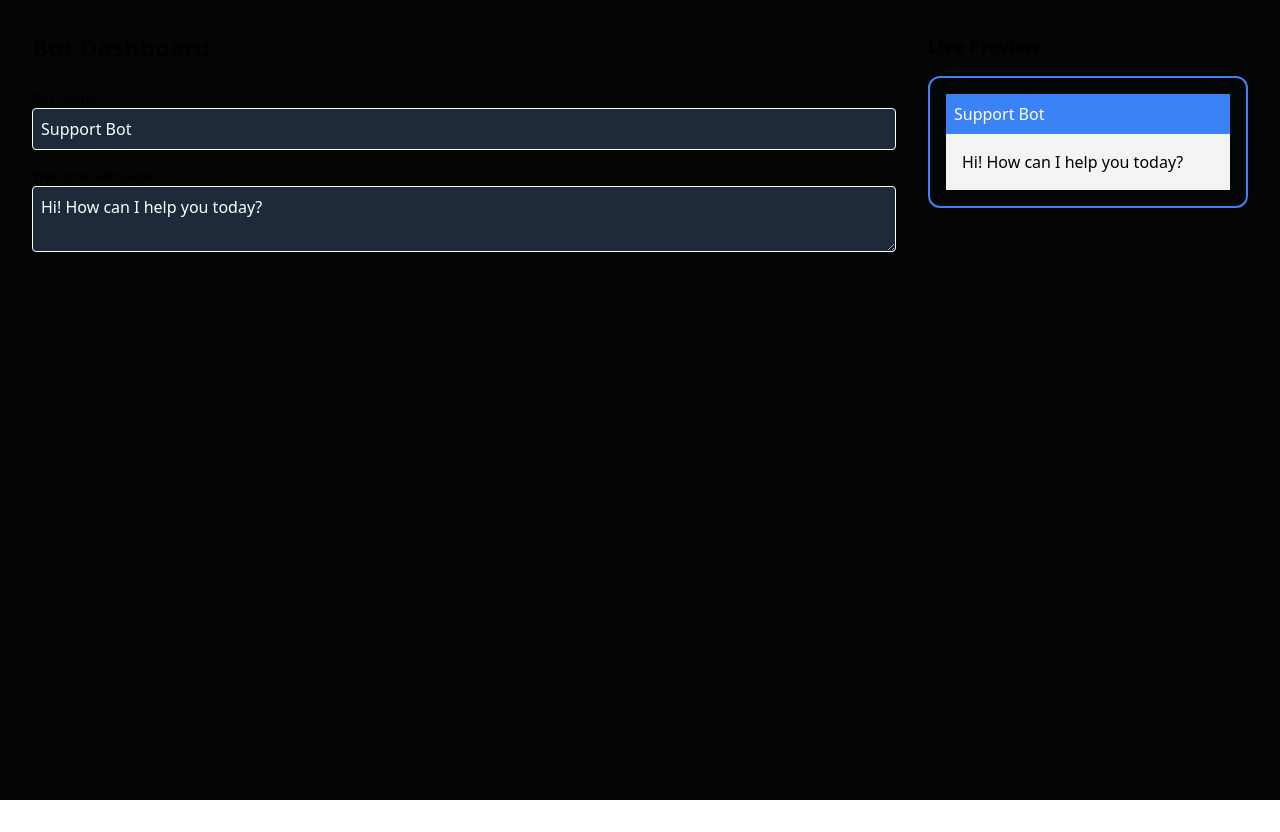
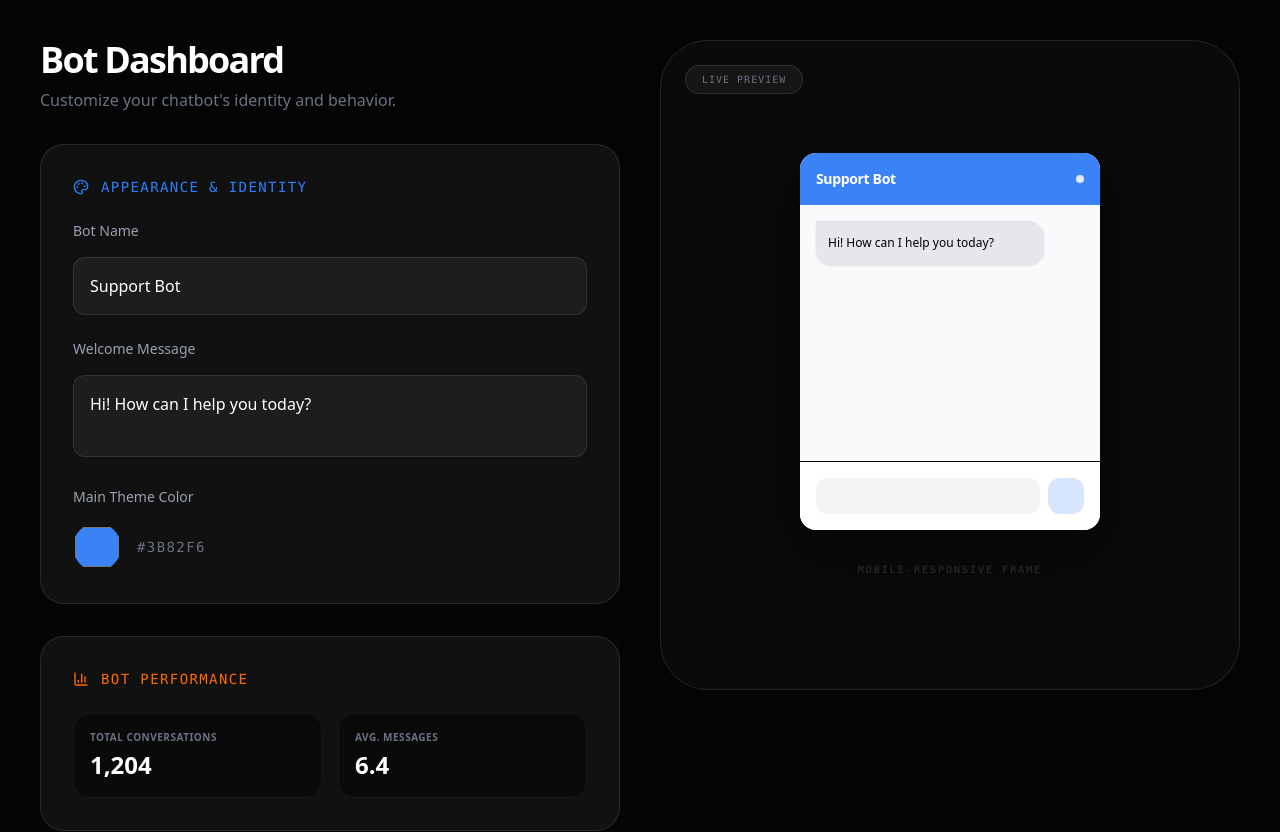
Before and after one commit to SatyamRaj-WebDeveloper/chatbot-platform, a Next.js app in the folder frontend/: page /dashboard in a window 1280 px wide. Shown: the top 832 px of the page. Before the commit the page ends 800 px from the top, so only its background shows below. Built offline with nearby package versions, Linux system fonts and the light colour scheme.

Commit message:
Typing Error Fix

```diff
--- a/frontend/src/app/dashboard/page.js
+++ b/frontend/src/app/dashboard/page.js
@@ -1,80 +1,11 @@
 'use client';
-import { useState, useEffect } from 'react';
-import { useChatConfig } from '@/context/ChatContext';
+import DashboardPage from '../../components/dashboard/page.js';
+import { ChatProvider } from '@/context/ChatContext';
 
-export default function DashboardPage() {
-  const { config, setConfig } = useChatConfig();
-
-  // 1. Create local state to "buffer" the typing
-  const [localConfig, setLocalConfig] = useState({
-    botName: config.botName,
-    welcomeMessage: config.welcomeMessage,
-    mainColor: config.mainColor
-  });
-
-  // 2. Keep local state in sync if global config changes externally
-  useEffect(() => {
-    setLocalConfig({
-      botName: config.botName,
-      welcomeMessage: config.welcomeMessage,
-      mainColor: config.mainColor
-    });
-  }, [config.id]);
-
-  const handleInputChange = (e) => {
-    const { name, value } = e.target;
-
-    // Update local state IMMEDIATELY for smooth typing
-    setLocalConfig(prev => ({ ...prev, [name]: value }));
-
-    // Update global context for the "Live Preview"
-    // We use a small delay or direct update here so the preview matches
-    setConfig(prev => ({ ...prev, [name]: value }));
-  };
-
+export default function Page() {
   return (
-    <div className="flex flex-col md:flex-row gap-8 p-8">
-      {/* Configuration Column */}
-      <div className="flex-1 space-y-6">
-        <h1 className="text-2xl font-bold">Bot Dashboard</h1>
-
-        <div className="space-y-4">
-          <div>
-            <label className="block text-sm font-medium">Bot Name</label>
-            <input
-              name="botName"
-              className="w-full p-2 border rounded bg-gray-800 text-white"
-              value={localConfig.botName} // Link to LOCAL state
-              onChange={handleInputChange}
-            />
-          </div>
-
-          <div>
-            <label className="block text-sm font-medium">Welcome Message</label>
-            <textarea
-              name="welcomeMessage"
-              className="w-full p-2 border rounded bg-gray-800 text-white"
-              value={localConfig.welcomeMessage} // Link to LOCAL state
-              onChange={handleInputChange}
-            />
-          </div>
-
-          {/* Rest of your UI (Color picker, etc.) */}
-        </div>
-      </div>
-
-      {/* Live Preview Column - Uses global 'config' for the widget display */}
-      <div className="w-80">
-         <h2 className="text-lg font-semibold mb-4">Live Preview</h2>
-         <div style={{ borderColor: config.mainColor }} className="border-2 rounded-xl p-4">
-            <div style={{ backgroundColor: config.mainColor }} className="p-2 text-white">
-               {config.botName}
-            </div>
-            <div className="p-4 bg-gray-100 text-black">
-               {config.welcomeMessage}
-            </div>
-         </div>
-      </div>
-    </div>
+    <ChatProvider>
+      <DashboardPage />
+    </ChatProvider>
   );
 }
--- a/frontend/src/components/dashboard/page.js
+++ b/frontend/src/components/dashboard/page.js
@@ -1,18 +1,27 @@
 'use client';
-import { useState, useEffect } from 'react'; // Added useState and useEffect
+import { useState, useEffect } from 'react';
 import { useChatConfig } from '@/context/ChatContext';
 import { Settings, MessageSquare, Palette, Code, Layout, BarChart3, Copy, Check } from 'lucide-react';
 
 export default function DashboardPage() {
-  const { config, updateConfig } = useChatConfig();
+  const { config, updateConfig, setConfig } = useChatConfig();
   const [copiedId, setCopiedId] = useState(false);
 
-  // Requirement Met: Basic Analytics Operation
-  // In a real app, these would come from your MongoDB aggregation
-  const stats = {
-    conversations: 1204,
-    avgMessages: 6.4
-  };
+  // 1. Local state to "buffer" typing so it's smooth
+  const [localConfig, setLocalConfig] = useState({
+    botName: config.botName,
+    welcomeMessage: config.welcomeMessage
+  });
+
+  // 2. Sync local state when the bot config loads initially
+  useEffect(() => {
+    setLocalConfig({
+      botName: config.botName,
+      welcomeMessage: config.welcomeMessage
+    });
+  }, [config.id]);
+
+  const stats = { conversations: 1204, avgMessages: 6.4 };
 
   const copyToClipboard = (text, isId = false) => {
     navigator.clipboard.writeText(text);
@@ -20,6 +29,17 @@ export default function DashboardPage() {
       setCopiedId(true);
       setTimeout(() => setCopiedId(false), 2000);
     }
+  };
+
+  // 3. Optimized Handler: Instant local update + Preview update
+  const handleTyping = (e) => {
+    const { name, value } = e.target;
+
+    // Update local UI immediately for zero lag
+    setLocalConfig(prev => ({ ...prev, [name]: value }));
+
+    // Update global state ONLY for the Live Preview (does not call API)
+    setConfig(prev => ({ ...prev, [name]: value }));
   };
 
   return (
@@ -41,9 +61,11 @@ export default function DashboardPage() {
             <label className="block text-sm font-medium text-gray-400">Bot Name</label>
             <input
               type="text"
+              name="botName"
               placeholder="e.g. Support Bot"
-              value={config.botName}
-              onChange={(e) => updateConfig({ botName: e.target.value })}
+              value={localConfig.botName} // Use localConfig state
+              onChange={handleTyping}
+              onBlur={() => updateConfig({ botName: localConfig.botName })} // Save to DB on blur
               className="w-full bg-white/5 border border-white/10 p-4 rounded-xl outline-none focus:border-blue-500 text-white transition-all"
             />
           </div>
@@ -51,9 +73,11 @@ export default function DashboardPage() {
           <div className="space-y-4">
             <label className="block text-sm font-medium text-gray-400">Welcome Message</label>
             <textarea
+              name="welcomeMessage"
               rows="2"
-              value={config.welcomeMessage}
-              onChange={(e) => updateConfig({ welcomeMessage: e.target.value })}
+              value={localConfig.welcomeMessage} // Use localConfig state
+              onChange={handleTyping}
+              onBlur={() => updateConfig({ welcomeMessage: localConfig.welcomeMessage })} // Save to DB on blur
               className="w-full bg-white/5 border border-white/10 p-4 rounded-xl outline-none focus:border-blue-500 text-white transition-all resize-none"
             />
           </div>
@@ -64,7 +88,14 @@ export default function DashboardPage() {
     <input
       type="color"
       value={config.mainColor}
-                onChange={(e) => updateConfig({ mainColor: e.target.value })}
+      onChange={(e) => {
+        const newColor = e.target.value;
+        // 1. Update the UI state IMMEDIATELY for the Live Preview
+        setConfig(prev => ({ ...prev, mainColor: newColor }));
+
+        // 2. Optional: Only call the DB save if you aren't sliding the picker too fast
+        updateConfig({ mainColor: newColor });
+      }}
       className="w-12 h-12 bg-transparent border-none outline-none cursor-pointer rounded-full"
     />
     <span className="font-mono text-sm text-gray-500 uppercase tracking-widest">{config.mainColor}</span>
@@ -72,7 +103,7 @@ export default function DashboardPage() {
 </div>
         </section>
 
-        {/* 2. Dynamic Analytics Section */}
+        {/* 2. Bot Performance Section */}
         <section className="bg-white/5 border border-white/10 p-6 md:p-8 rounded-3xl space-y-6">
           <div className="flex items-center gap-3 text-orange-500 font-mono text-sm tracking-widest uppercase">
             <BarChart3 size={16} /> Bot Performance
@@ -89,7 +120,7 @@ export default function DashboardPage() {
           </div>
         </section>
 
-        {/* 3. Improved Snippet Generation */}
+        {/* 3. Installation Snippet Section */}
         <section className="bg-white/5 border border-white/10 p-6 md:p-8 rounded-3xl space-y-4">
           <div className="flex items-center justify-between">
             <div className="flex items-center gap-3 text-green-500 font-mono text-sm tracking-widest uppercase">
@@ -103,9 +134,6 @@ export default function DashboardPage() {
               {copiedId ? "ID Copied!" : "Copy Bot ID"}
             </button>
           </div>
-
-          <p className="text-xs text-gray-500 italic">Inject this into any website via a single script tag.</p>
-
           <div className="relative group">
             <div className="bg-black p-4 rounded-xl border border-white/10 font-mono text-[10px] md:text-xs overflow-x-auto text-gray-400 leading-relaxed">
               <span className="text-gray-600">&lt;script</span>
@@ -113,12 +141,6 @@ export default function DashboardPage() {
               <span className="text-blue-400"> data-id</span>=<span className="text-green-300">"{config.id}"</span>
               <span className="text-gray-600">&gt;&lt;/script&gt;</span>
             </div>
-            <button
-               onClick={() => copyToClipboard(`<script src="http://localhost:3000/widget.js" data-id="${config.id}"></script>`)}
-               className="absolute top-2 right-2 p-2 bg-white/5 rounded-md hover:bg-white/10 transition-colors opacity-0 group-hover:opacity-100"
-            >
-              <Copy size={14} className="text-gray-400" />
-            </button>
           </div>
         </section>
       </div>
```
Lines whose indentation alone changed are shown as unchanged.
